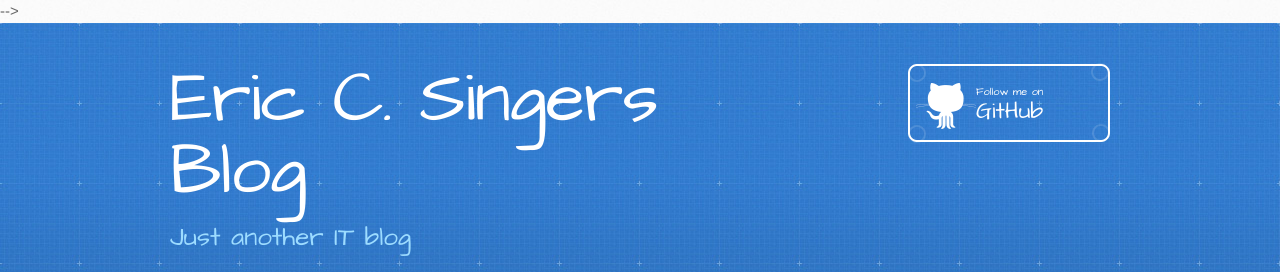
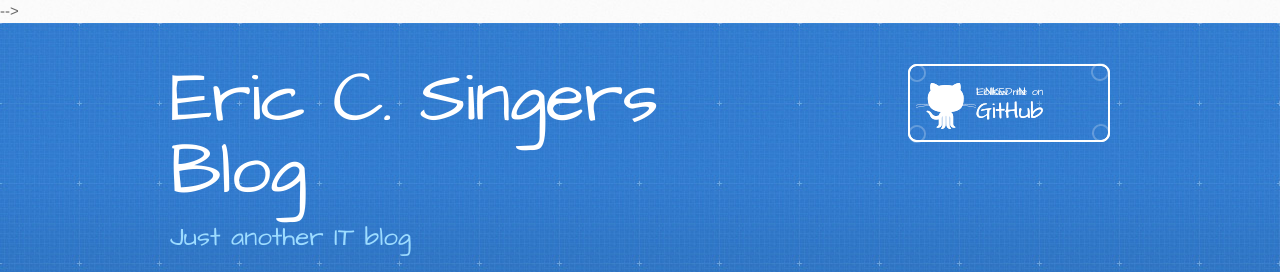
Before and after one commit to ericcsinger/ericcsinger.github.io, a Jekyll site: the page built from index.md, in a window 1280 px wide and 900 px high. Shown: the top 272 px of the window. Built offline with Jekyll 4.4.1, drawn with Linux system fonts in a browser that asks for light colours; our own code applies the rules of GitHub Pages for plain Markdown files.

Commit message:
Update default.html

```diff
--- a/_layouts/default.html
+++ b/_layouts/default.html
@@ -33,9 +33,14 @@
         {% if site.github.is_project_page %}
           <a href="{{ site.github.repository_url }}" class="button"><small>View project on</small> GitHub</a>
         {% endif %}
+
         {% if site.github.is_user_page %}
           <a href="{{ site.github.owner_url }}" class="button"><small>Follow me on</small> GitHub</a>
         {% endif %}
+
+
+        <a href="{{ site.github.linkedin_url }}" class="button"><small>LINKED IN</small> GitHub</a>
+
 
 
       </div>
```
